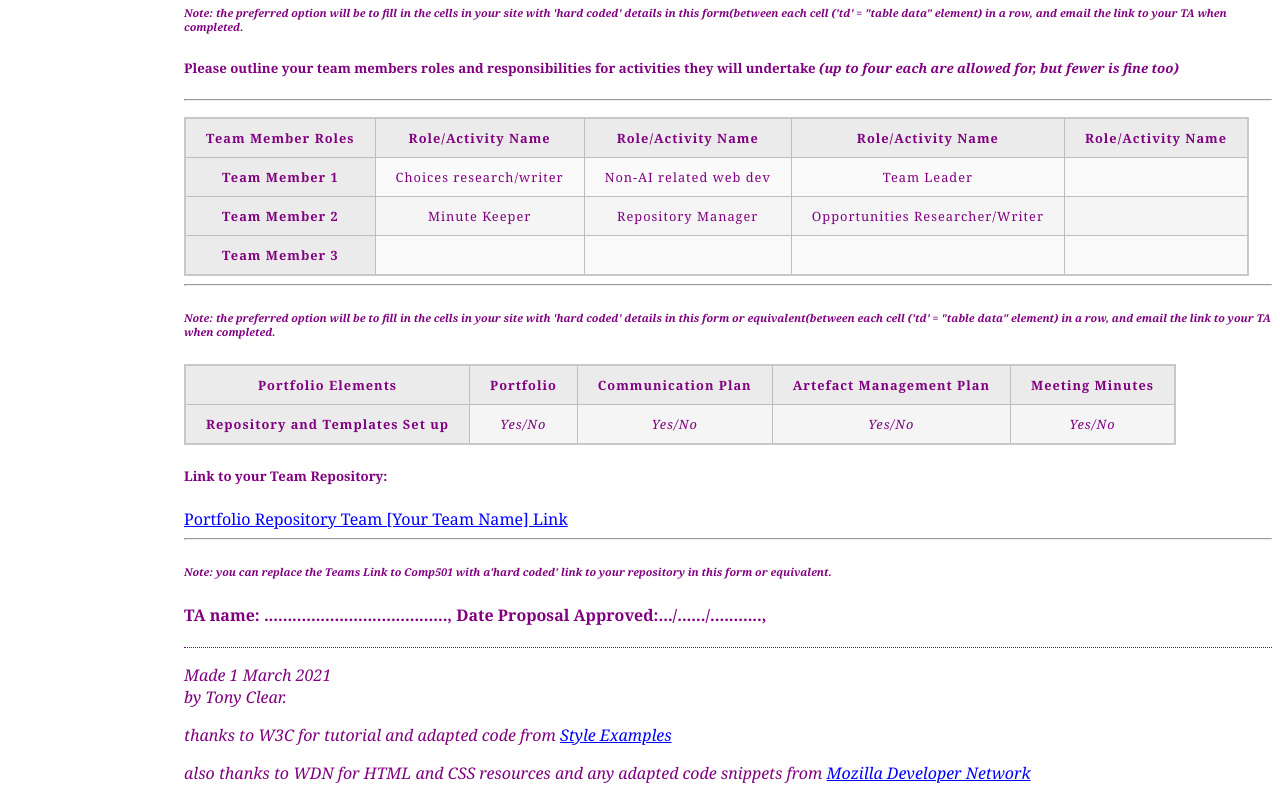
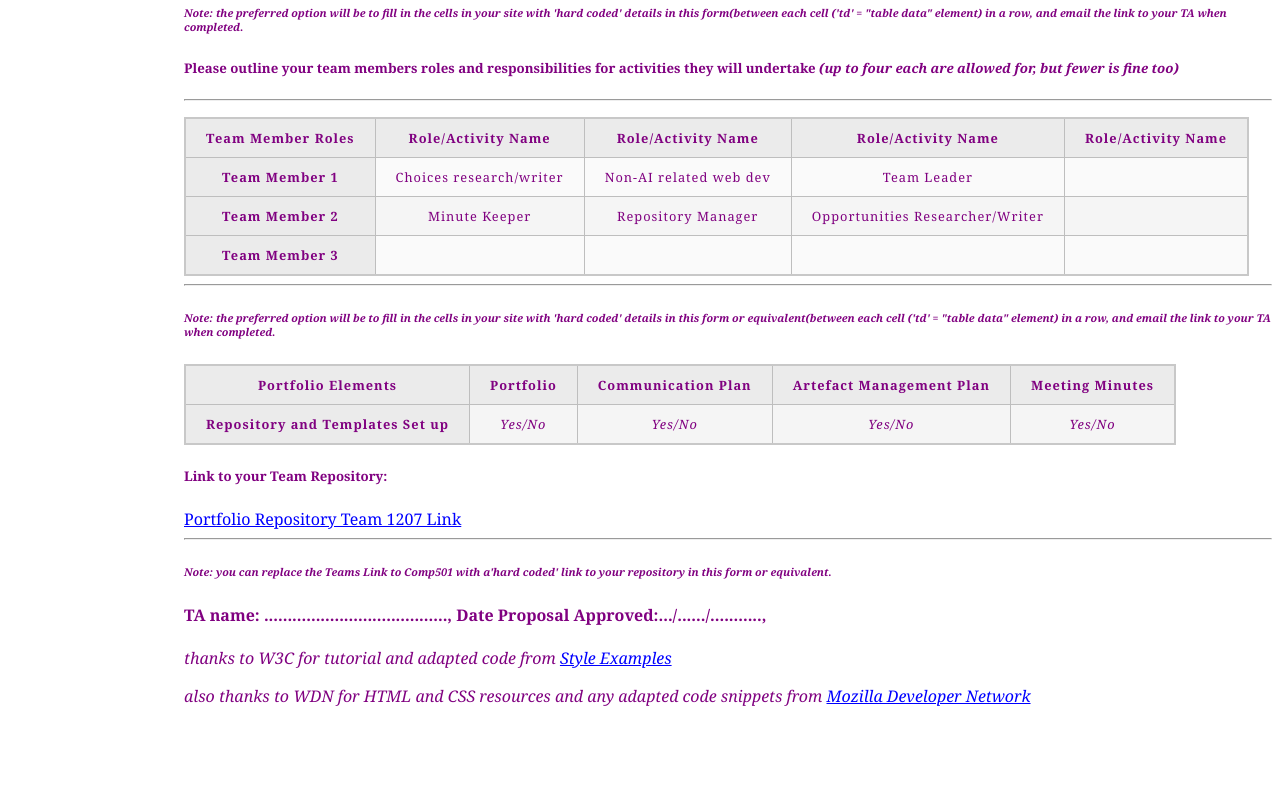
Before and after one commit to gslant/gslant.github.io, a plain HTML site: page Misc/proposal.html in a window 1280 px wide. Shown: the part 1198-1998 px from the top of the page. After the commit the page ends 1921 px from the top, so only its background shows below. Drawn offline with Linux system fonts and the light colour scheme.

Commit message:
Link to repo

```diff
--- a/Misc/proposal.html
+++ b/Misc/proposal.html
@@ -196,16 +196,13 @@
 </table>
 
 <h5>Link to your Team Repository: </h5>
-<a href="https://teams.microsoft.com/l/channel/19%3a27f2d1a5f562424bb967cac271b88c1e%40thread.tacv2/General?groupId=8f7b11f2-0954-417c-b54d-937ed1e585e2&tenantId=5e022ca1-5c04-4f87-8db7-d588726274e3">Portfolio Repository Team [Your Team Name] Link</a>
+<a href="https://github.com/GSlant/GSlant.github.io">Portfolio Repository Team 1207 Link</a>
 
   <hr/>
 <p><h6><em>Note: you can replace the Teams Link to Comp501 with a'hard coded' link to your repository in this form or equivalent.</p></h6></em>
 
 <p><h4>TA name: ......................................., Date Proposal Approved:.../....../..........., </p></h4>
 
-<!-- Sign and date the page, it's only polite! -->
-<address>Made 1 March 2021<br>
-  by Tony Clear.</address>
 
 <p><em>thanks to W3C for tutorial and adapted code from <a href="https://www.w3.org/Style/Examples/011/firstcss.en.html">Style Examples</a></p></em>
 <p><em>also thanks to WDN for HTML and CSS resources and any adapted code snippets from <a href= "https://developer.mozilla.org/en-US/docs/Web">Mozilla Developer Network</a></p></em
```
